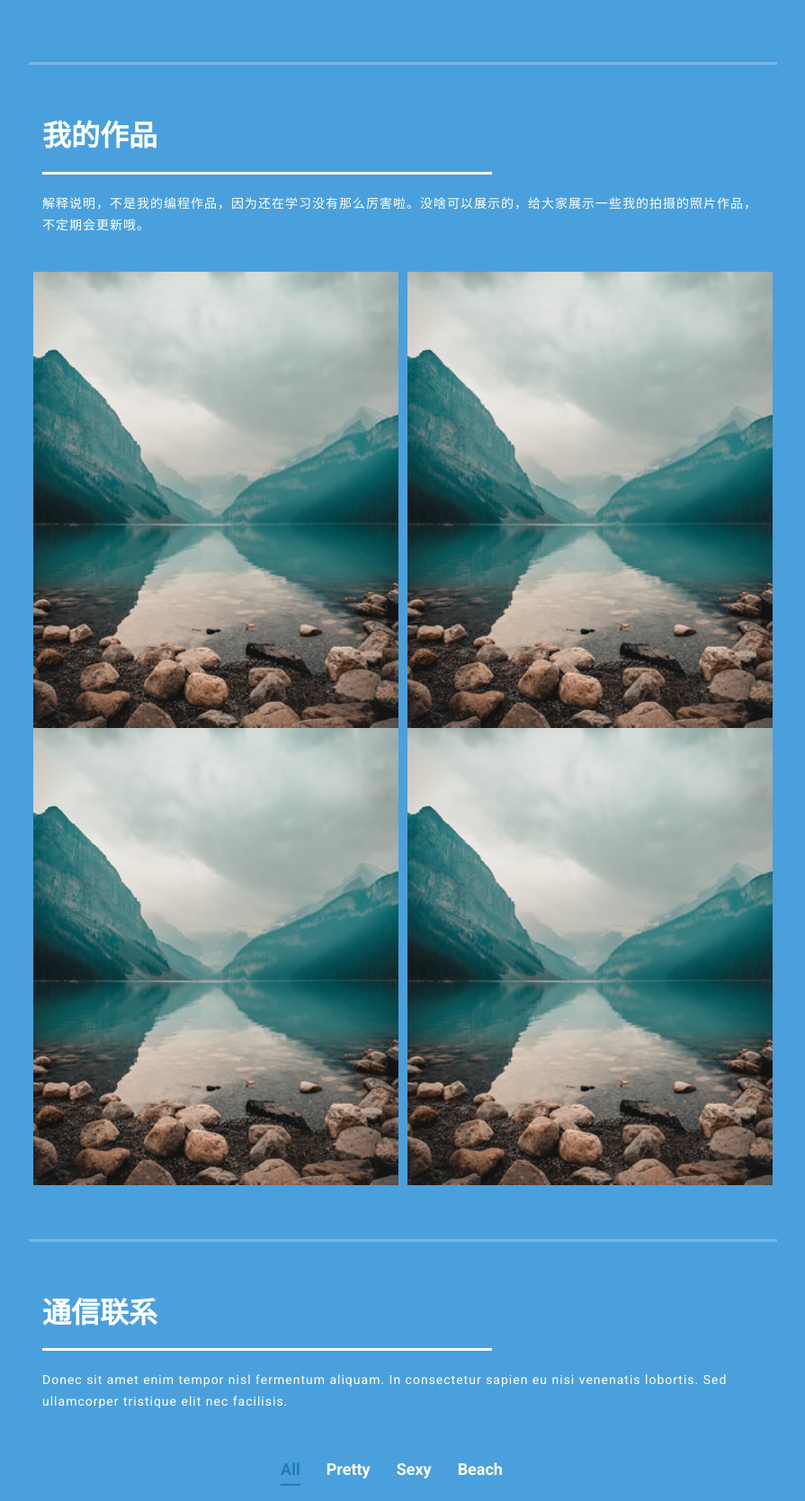
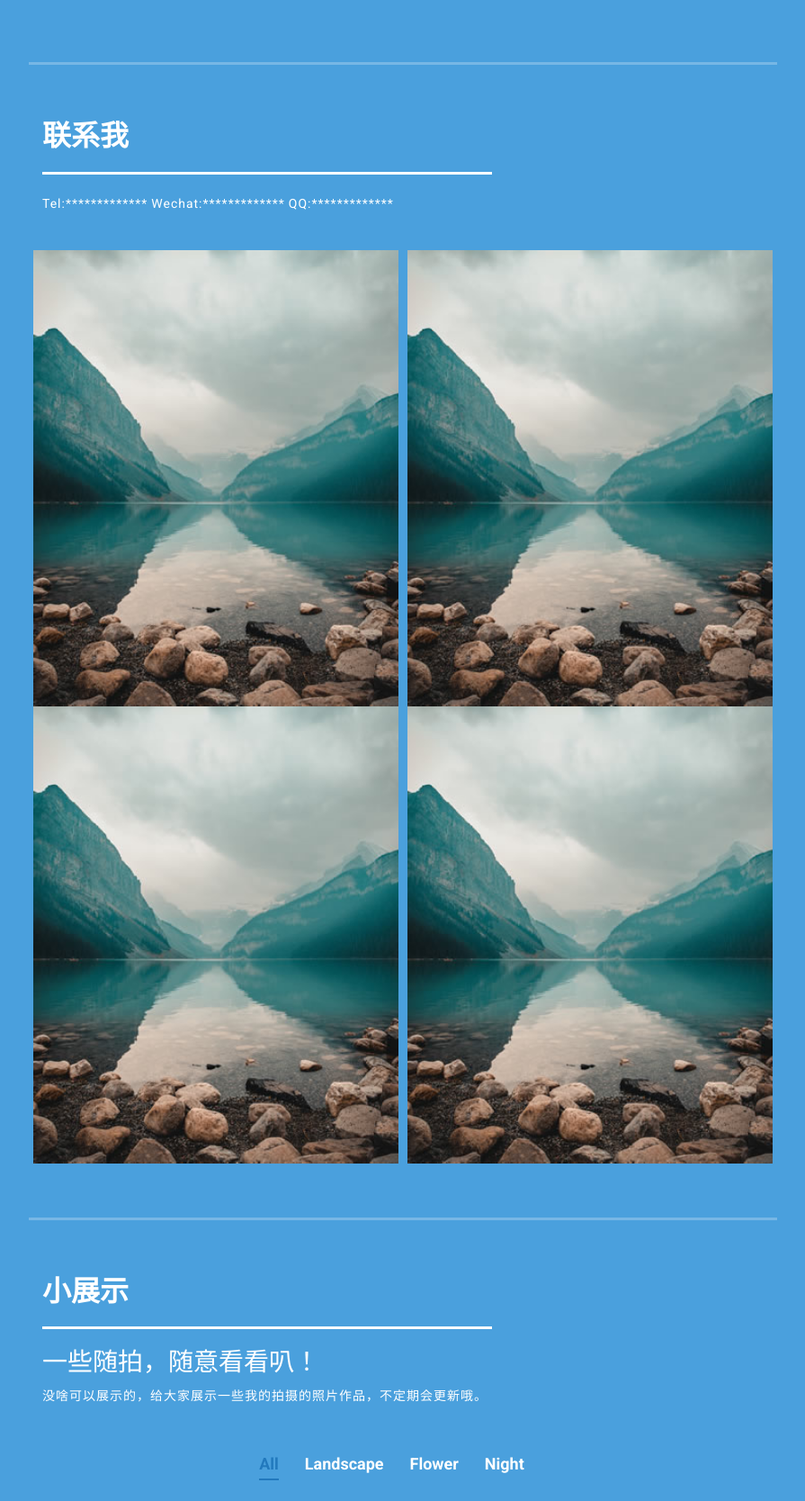
Before and after one commit to qinqin-lai/qinqin-lai.github-io, a plain HTML site: page index.html in a window 1280 px wide. Shown: the part 1100-2768 px from the top of the page at 90% size, without its empty margins (352-1247 px from the left). Drawn offline with Linux system fonts and the light colour scheme.

Commit message:
Update index.html

```diff
--- a/index.html
+++ b/index.html
@@ -33,8 +33,8 @@
             <nav class="main-nav" role="navigation">
               <ul class="main-menu">
                 <li><a href="#section1">有关于我</a></li>
-                <li><a href="#section2">我的作品</a></li>
-                <li><a href="#section3">通信联系</a></li>
+                <li><a href="#section2">联系我</a></li>
+                <li><a href="#section3">小展示</a></li>
                 <li><a href="#section4">给我留言</a></li>
               </ul>
             </nav>
@@ -80,9 +80,9 @@
               <div class="col-md-8"><!--第一模块第三部分分成一个行的8列-->
                 <div class="left-text">
                   <h3>我现在的状态</h3>
-                  <p>现在就读于云南财经大学，物联网工程专业，大三年级</p>
-                  <p>我兴趣广泛！为了以后谋生在学编程！</p>
-                  <p>有同样在学习编程的同学可以和我一起学习咩？</p>
+                  <p>现在就读于xxxx大学，xxxx专业，xxx年级</p>
+                  <p>我兴趣广泛！正在学习xxxxxxxxx！</p>
+                  <p>有同样在学习xxx的同学可以和我一起学习咩？</p>
                   <p>在这个页面的第三模块有我的联系方式哟！期待ing</p>
 
                 </div>
@@ -102,10 +102,12 @@
       <section class="section my-services" data-section="section2"><!--第二模块-->
         <div class="container"><!--模块的容器-->
           <div class="section-heading"><!--第二模块第一部分-->
-            <h2>我的作品</h2>
+            <h2>联系我</h2>
             <div class="line-dec"></div>
-            <span>解释说明，不是我的编程作品，因为还在学习没有那么厉害啦。没啥可以展示的，给大家展示一些我的拍摄的照片作品，不定期会更新哦。</span>
-          </div><!--第二模块第一部分结束-->
+              <span>Tel:*************</span>
+              <span>Wechat:*************</span>
+              <span>QQ:*************</span>
+            </div><!--第二模块第一部分结束-->
           <div class="row"><!--第二模块第二部分分成行-->
             <div class="col-md-6"><!--第二模块第二部分分成行的6列-->
                <img src="assets/images/mountain-reflection.jpg" alt="Mountain Reflection" />
@@ -122,15 +124,17 @@
               <img src="assets/images/mountain-reflection.jpg" alt="Mountain Reflection" />
             </div><!--第二模块第二部分分成行的6列结束-->
           </div><!--第二模块第二部分分成行结束-->
-        </div><!--模块的容器-->
+        </div><!--第二模块的容器结束-->
       </section>
 
       <section class="section my-work" data-section="section3">
-        <div class="container">
-          <div class="section-heading">
-            <h2>通信联系</h2>
+        <div class="container"><!--第三模块的容器-->
+          <div class="section-heading"><!--第三模块的第一部分-->
+            <h2>小展示</h2>
             <div class="line-dec"></div>
-            <span>Donec sit amet enim tempor nisl fermentum aliquam. In consectetur sapien eu nisi venenatis lobortis. Sed ullamcorper tristique elit nec facilisis.</span>
+            <h3> 一些随拍，随意看看叭！</h3>
+            <span>没啥可以展示的，给大家展示一些我的拍摄的照片作品，不定期会更新哦。</span>
+
           </div>
           <div class="row">
             <div class="isotope-wrapper">
@@ -138,15 +142,14 @@
                 <label><input type="radio" data-type="*" checked="" name="isotope-filter" />
                   <span>all</span></label>
                 <label><input type="radio" data-type="pretty" name="isotope-filter" />
-                  <span>pretty</span></label>
+                  <span>Landscape</span></label>
                 <label><input type="radio" data-type="sexy" name="isotope-filter" />
-                  <span>sexy</span></label>
+                  <span>Flower</span></label>
                 <label><input type="radio" data-type="beach" name="isotope-filter" />
-                  <span>beach</span></label
-                >
+                  <span>Night</span></label>
               </form>
               <div class="isotope-box">
-                <div class="isotope-item" data-type="beach">
+                <div class="isotope-item" data-type="Night">
                   <figure class="snip1321">
                     <img src="assets/images/woman-beach.jpg" alt="woman at the beach" />
                     <figcaption>
@@ -159,7 +162,7 @@
                   </figure>
                 </div>
 
-                <div class="isotope-item" data-type="sexy">
+                <div class="isotope-item" data-type="Flower">
                   <figure class="snip1321">
                     <img src="assets/images/woman-chair-sunshine.jpg" alt="sq-sample26" />
                     <figcaption>
@@ -172,7 +175,7 @@
                   </figure>
                 </div>
 
-                <div class="isotope-item" data-type="pretty">
+                <div class="isotope-item" data-type="Landscape">
                   <figure class="snip1321">
                     <img src="assets/images/woman-pretty.jpg" alt="Pretty Girl" />
                     <figcaption>
@@ -185,7 +188,7 @@
                   </figure>
                 </div>
 
-                <div class="isotope-item" data-type="pretty">
+                <div class="isotope-item" data-type="Landscape">
                   <figure class="snip1321">
                     <img src="assets/images/escalator-blue.jpg" alt="Escalator Blue" />
                     <figcaption>
@@ -198,7 +201,7 @@
                   </figure>
                 </div>
 
-                <div class="isotope-item" data-type="beach">
+                <div class="isotope-item" data-type="Night">
                   <figure class="snip1321">
                     <img src="assets/images/woman-feeling.jpg" alt="woman feeling" />
                     <figcaption>
@@ -211,7 +214,7 @@
                   </figure>
                 </div>
 
-                <div class="isotope-item" data-type="sexy">
+                <div class="isotope-item" data-type="Flower">
                   <figure class="snip1321">
                     <img src="assets/images/woman-bikini.jpg" alt="Bikini Girl" />
                     <figcaption>
@@ -234,7 +237,7 @@
           <div class="section-heading">
             <h2>给我留言</h2>
             <div class="line-dec"></div>
-            <span>Aenean a consectetur mi, sit amet consequat velit. Mauris vitae nunc viverra, mattis arcu quis, vestibulum eros. </span>
+            <span>有什么想对我说的吗？可以在底下留言告诉我。 </span>
           </div>
           <div class="row">
             <div class="right-content">
```
